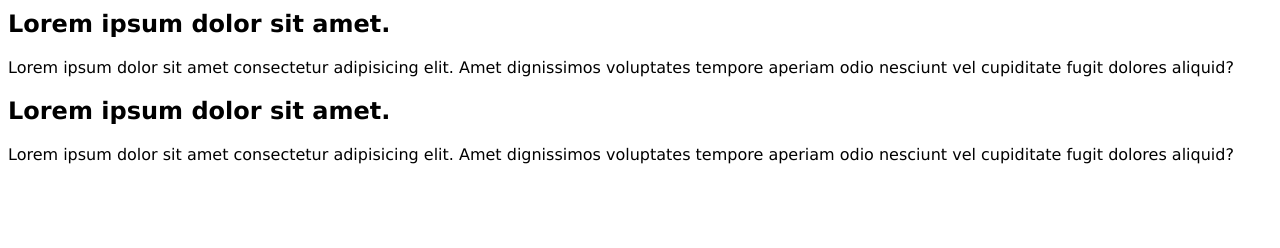
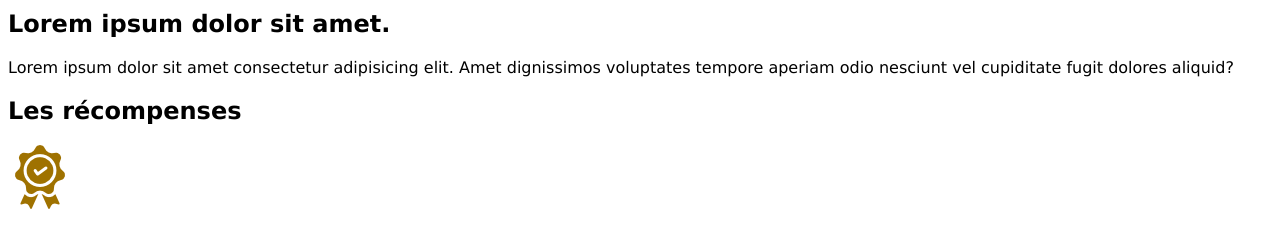
Before and after one commit to ChristopherLegrand/clone_mon_site_web, a plain HTML site: page index.html in a window 1280 px wide. Shown: the part 110-358 px from the top of the page. Drawn offline with Linux system fonts and the light colour scheme.

Commit message:
Ajout d'une image récompense

```diff
--- a/index.html
+++ b/index.html
@@ -18,8 +18,8 @@
     <p>Lorem ipsum dolor sit amet consectetur adipisicing elit. Amet dignissimos voluptates tempore aperiam odio nesciunt vel cupiditate fugit dolores aliquid?</p>
 
     <!-- Récompenses -->
-    <h2>Lorem ipsum dolor sit amet.</h2>
-    <p>Lorem ipsum dolor sit amet consectetur adipisicing elit. Amet dignissimos voluptates tempore aperiam odio nesciunt vel cupiditate fugit dolores aliquid?</p>
+    <h2>Les récompenses</h2>
+    <img src="images/medal_bronze.png" alt="Médaille de bronze">
 
 </body>
 </html>
```
Also changed, not shown: images/medal_bronze.png (added), images/medal_gold.png (added), images/medal_silver.png (added).
